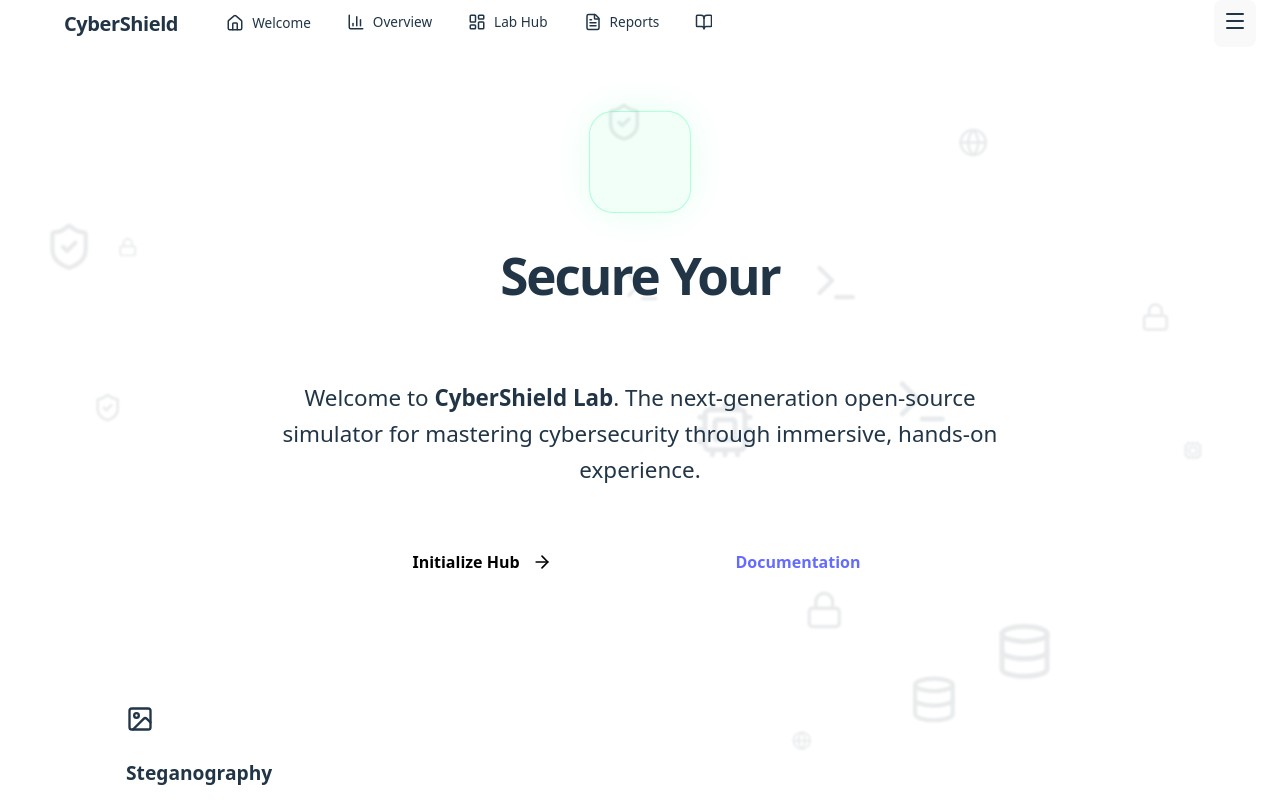
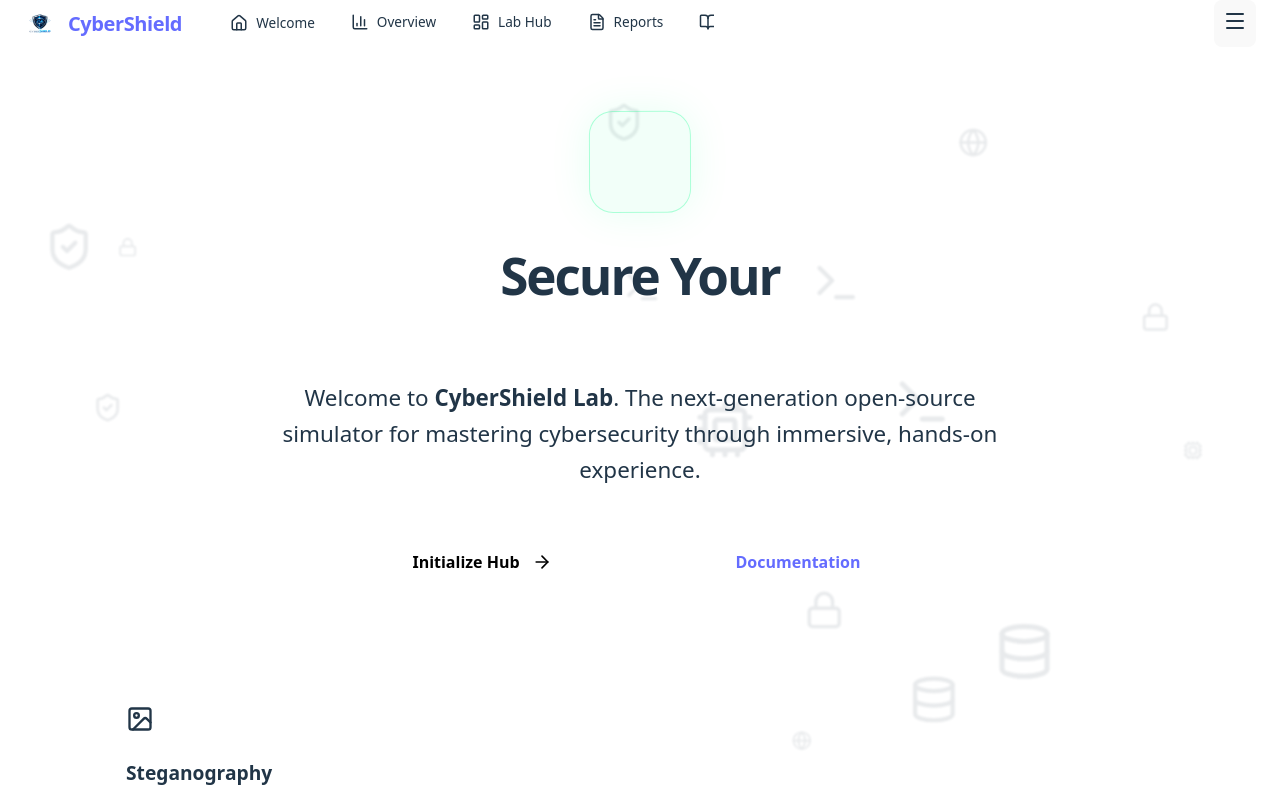
Before and after one commit to rushikeshdeshpande790-afk/CyberShield, a React (Vite) app: page / in a window 1280 px wide. Shown: the top 800 px of the page. Built offline with nearby package versions, Linux system fonts and the light colour scheme; the HTML template or start-up script is replaced by a standard one.

Commit message:
logo added

```diff
--- a/index.html
+++ b/index.html
@@ -7,7 +7,7 @@
   <meta name="viewport" content="width=device-width, initial-scale=1.0" />
   <link rel="preconnect" href="https://fonts.googleapis.com">
   <link rel="preconnect" href="https://fonts.gstatic.com" crossorigin>
-  <link rel="icon" type="image/png" href="/logo.jpg" />
+  <link rel="icon" type="image/jpg" href="/src/assets/logo.jpg" />
   <link
     href="https://fonts.googleapis.com/css2?family=Outfit:wght@100..900&family=JetBrains+Mono:ital,wght@0,100..800;1,100..800&display=swap"
     rel="stylesheet">
--- a/src/components/Navbar.jsx
+++ b/src/components/Navbar.jsx
@@ -15,6 +15,7 @@ import {
 } from 'lucide-react';
 import { useAuth } from '../contexts/AuthContext';
 import { AnimatePresence, motion } from 'framer-motion';
+import logo from '../assets/logo.jpg';
 
 const Navbar = () => {
     const { user, logout, isAuthenticated } = useAuth();
@@ -47,10 +48,10 @@ const Navbar = () => {
             top: 0,
             zIndex: 100
         }}>
-            <div style={{ display: 'flex', alignItems: 'center', gap: '12px', marginRight: '32px' }}>
-                <ShieldCheck color="var(--primary-accent)" size={28} />
-                <span style={{ fontSize: '1.25rem', fontWeight: 800, color: 'var(--primary-accent)', letterSpacing: '-0.02em' }}>CyberShield</span>
-            </div>
+            <NavLink to="/" style={{ display: 'flex', alignItems: 'center', gap: '12px', marginRight: '32px', textDecoration: 'none' }}>
+                <img src={logo} alt="CyberShield Logo" style={{ height: '32px', width: 'auto', borderRadius: '4px' }} />
+                <span className="desktop-only" style={{ fontSize: '1.25rem', fontWeight: 800, color: 'var(--primary-accent)', letterSpacing: '-0.02em' }}>CyberShield</span>
+            </NavLink>
 
             {/* Desktop Nav */}
             <div className="desktop-only" style={{ display: 'flex', alignItems: 'center', gap: '4px', overflowX: 'auto', flex: 1, height: '100%', scrollbarWidth: 'none', whiteSpace: 'nowrap' }}>
@@ -134,6 +135,10 @@ const Navbar = () => {
                             overflowY: 'auto'
                         }}
                     >
+                        <div style={{ display: 'flex', alignItems: 'center', gap: '12px', marginBottom: '12px', padding: '0 8px' }}>
+                            <img src={logo} alt="CyberShield Logo" style={{ height: '36px', width: 'auto', borderRadius: '4px' }} />
+                            <span style={{ fontSize: '1.25rem', fontWeight: 800, color: 'var(--primary-accent)', letterSpacing: '-0.02em' }}>CyberShield</span>
+                        </div>
                         {navItems.map((item) => (
                             <NavLink
                                 key={item.path}
```
Also changed, not shown: src/assets/logo.jpg (renamed from public/logo.jpg).
